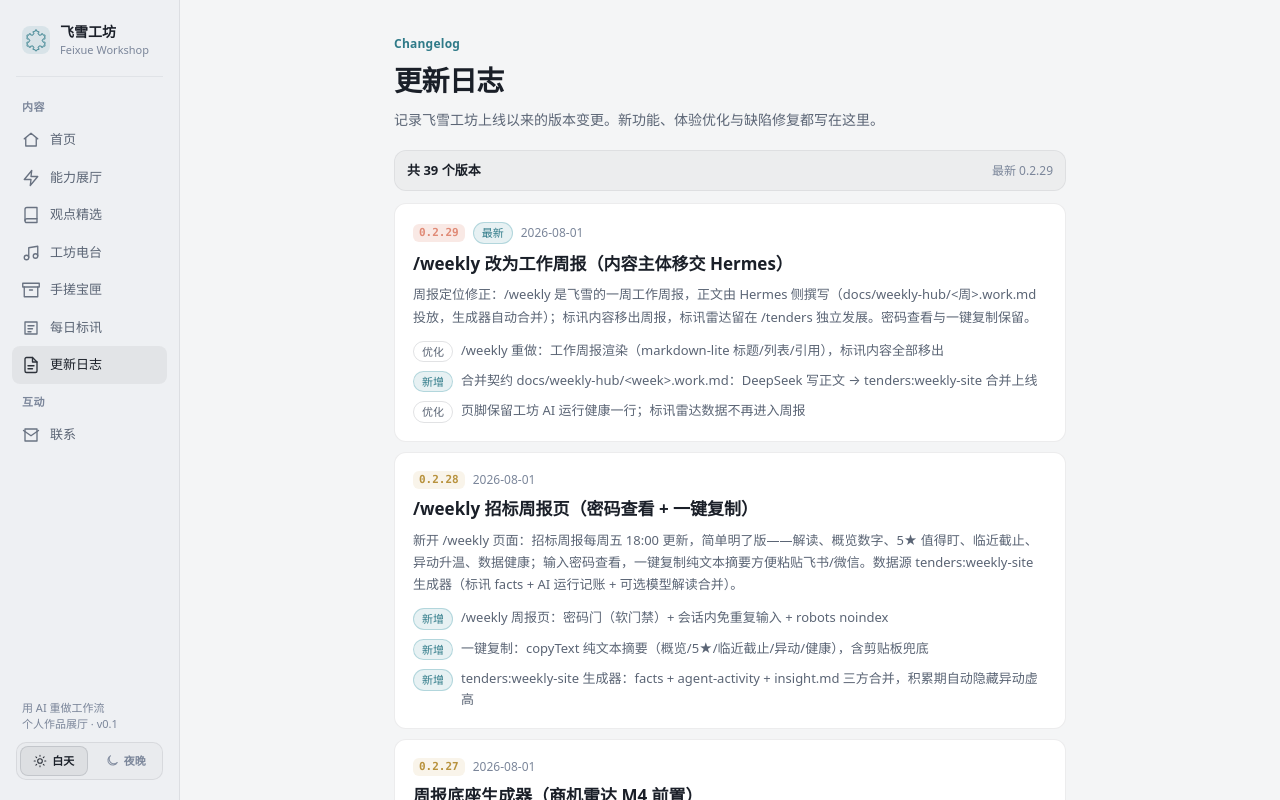
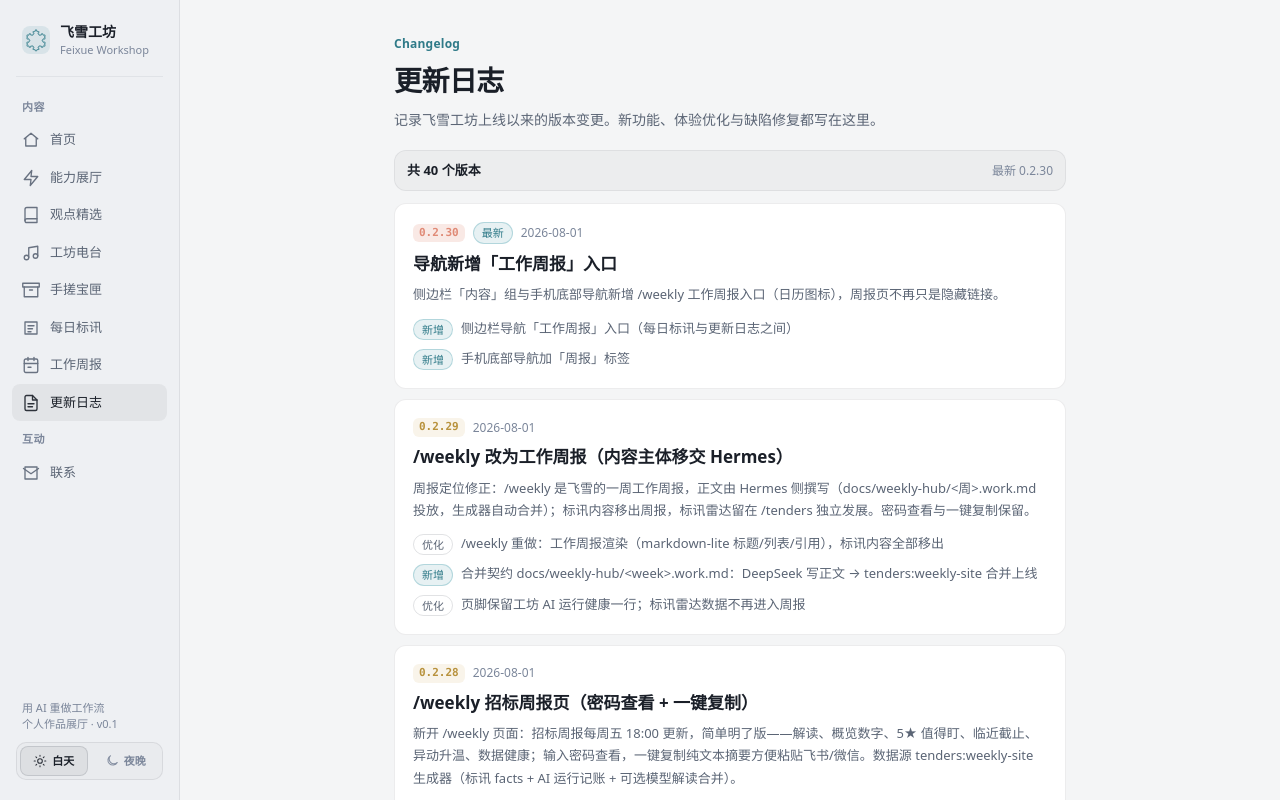
Before and after one commit to howx813/feixueworkshop, a Next.js app: page /changelog in a window 1280 px wide. Shown: the top 800 px of the page. Built offline with nearby package versions, Linux system fonts and the light colour scheme.

Commit message:
feat(nav): 侧边栏与手机底部导航新增「工作周报」入口

```diff
--- a/src/components/Sidebar.tsx
+++ b/src/components/Sidebar.tsx
@@ -70,6 +70,19 @@ const nav = [
             <path d="M8 9h8" />
             <path d="M8 13h6" />
             <path d="M8 17h4" />
+          </svg>
+        ),
+      },
+      {
+        href: "/weekly/",
+        label: "工作周报",
+        icon: (
+          <svg className="side-icon" width="18" height="18" viewBox="0 0 24 24" fill="none" stroke="currentColor" strokeWidth="1.8" strokeLinecap="round" strokeLinejoin="round">
+            <rect x="3" y="4" width="18" height="18" rx="2" />
+            <path d="M16 2v4" />
+            <path d="M8 2v4" />
+            <path d="M3 10h18" />
+            <path d="M8 15h4" />
           </svg>
         ),
       },
@@ -164,6 +177,7 @@ export function MobileNav() {
     { href: "/", label: "首页" },
     { href: "/tenders/", label: "标讯" },
     { href: "/lab/", label: "手搓" },
+    { href: "/weekly/", label: "周报" },
     { href: "/changelog/", label: "日志" },
   ];
 
--- a/src/data/changelog.ts
+++ b/src/data/changelog.ts
@@ -16,6 +16,17 @@ export type ChangelogEntry = {
  * 发版时在本文件顶部追加一条即可。
  */
 export const changelog: ChangelogEntry[] = [
+  {
+    version: "0.2.30",
+    date: "2026-08-01",
+    title: "导航新增「工作周报」入口",
+    summary:
+      "侧边栏「内容」组与手机底部导航新增 /weekly 工作周报入口（日历图标），周报页不再只是隐藏链接。",
+    items: [
+      { tag: "新增", text: "侧边栏导航「工作周报」入口（每日标讯与更新日志之间）" },
+      { tag: "新增", text: "手机底部导航加「周报」标签" },
+    ],
+  },
   {
     version: "0.2.29",
     date: "2026-08-01",
```
